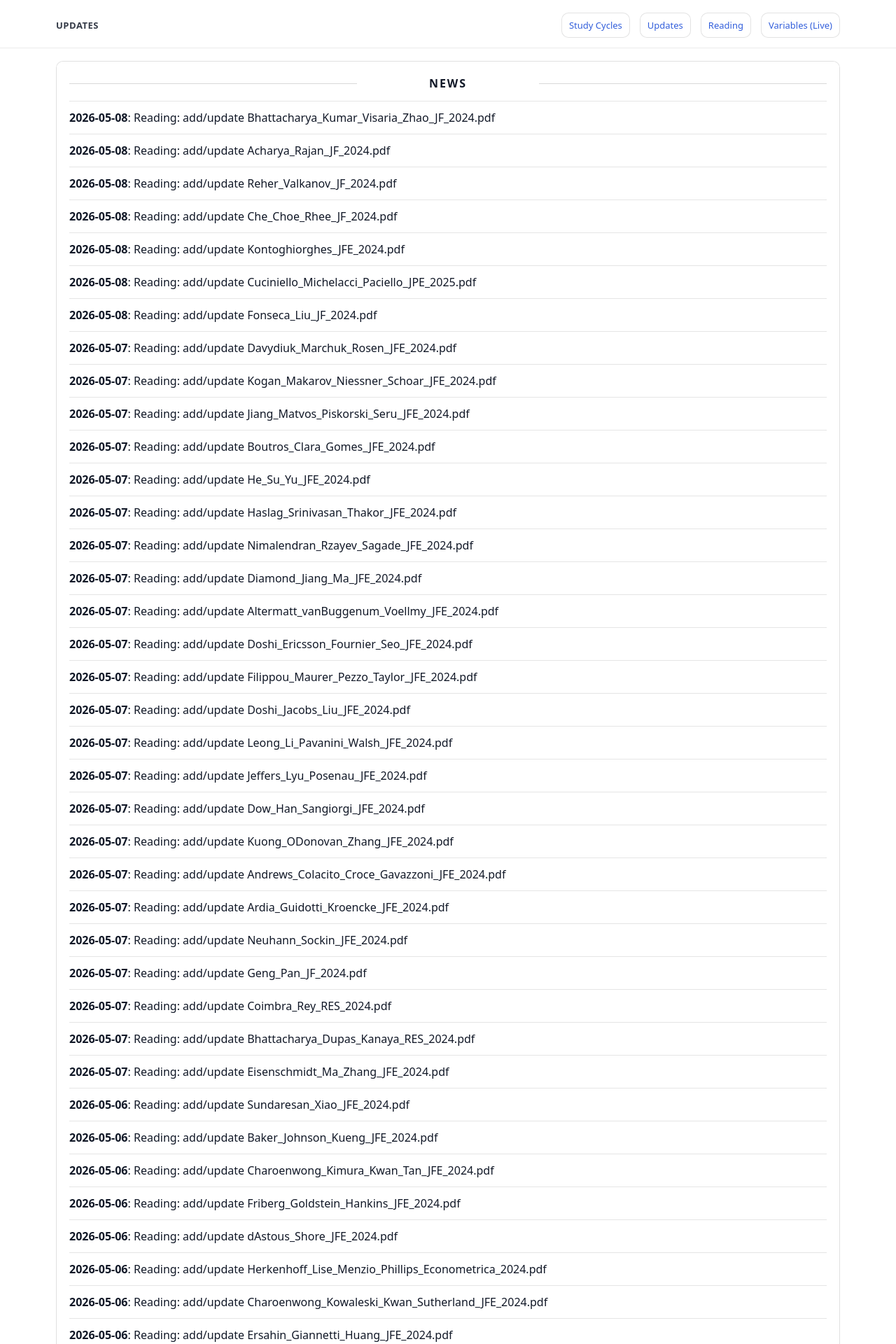
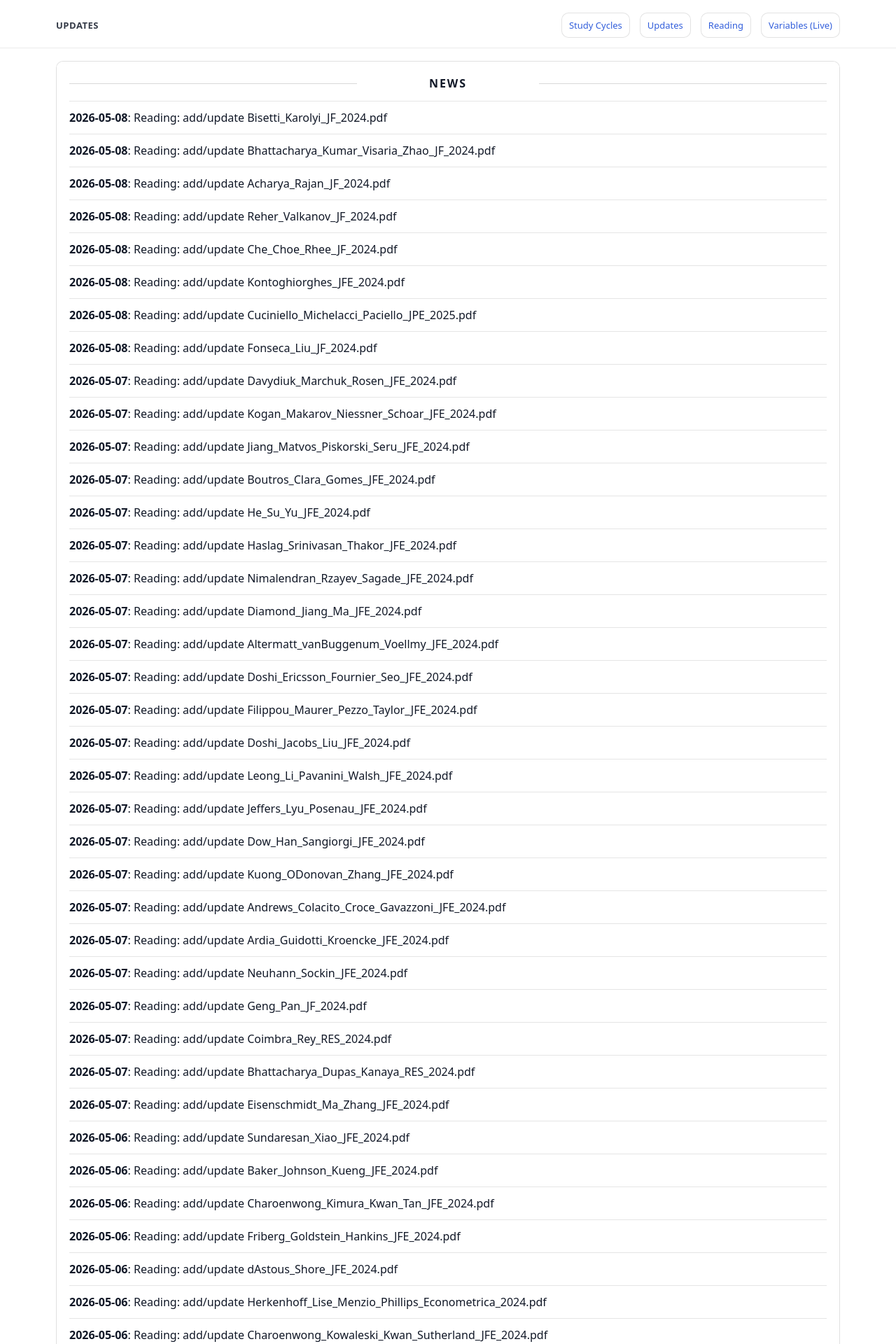
Before and after one commit to yaxinzn/study-archive, a Jekyll site: the page built from updates/index.md, in a window 1280 px wide. Shown: the top 1920 px of the page at 70% size. Built offline with Jekyll 4.4.1, drawn with Linux system fonts in a browser that asks for light colours; some of the changed text lies outside the part shown.

Commit message:
chore: update NEWS feed

```diff
--- a/_data/news.yml
+++ b/_data/news.yml
@@ -1,4 +1,7 @@
 # Auto-generated update history (sorted newest -> oldest). Do not edit manually.
+- ts: "1778192785"
+  date: "2026-05-08"
+  title: "Reading: add/update Bisetti_Karolyi_JF_2024.pdf"
 - ts: "1778192172"
   date: "2026-05-08"
   title: "Reading: add/update Bhattacharya_Kumar_Visaria_Zhao_JF_2024.pdf"
```
